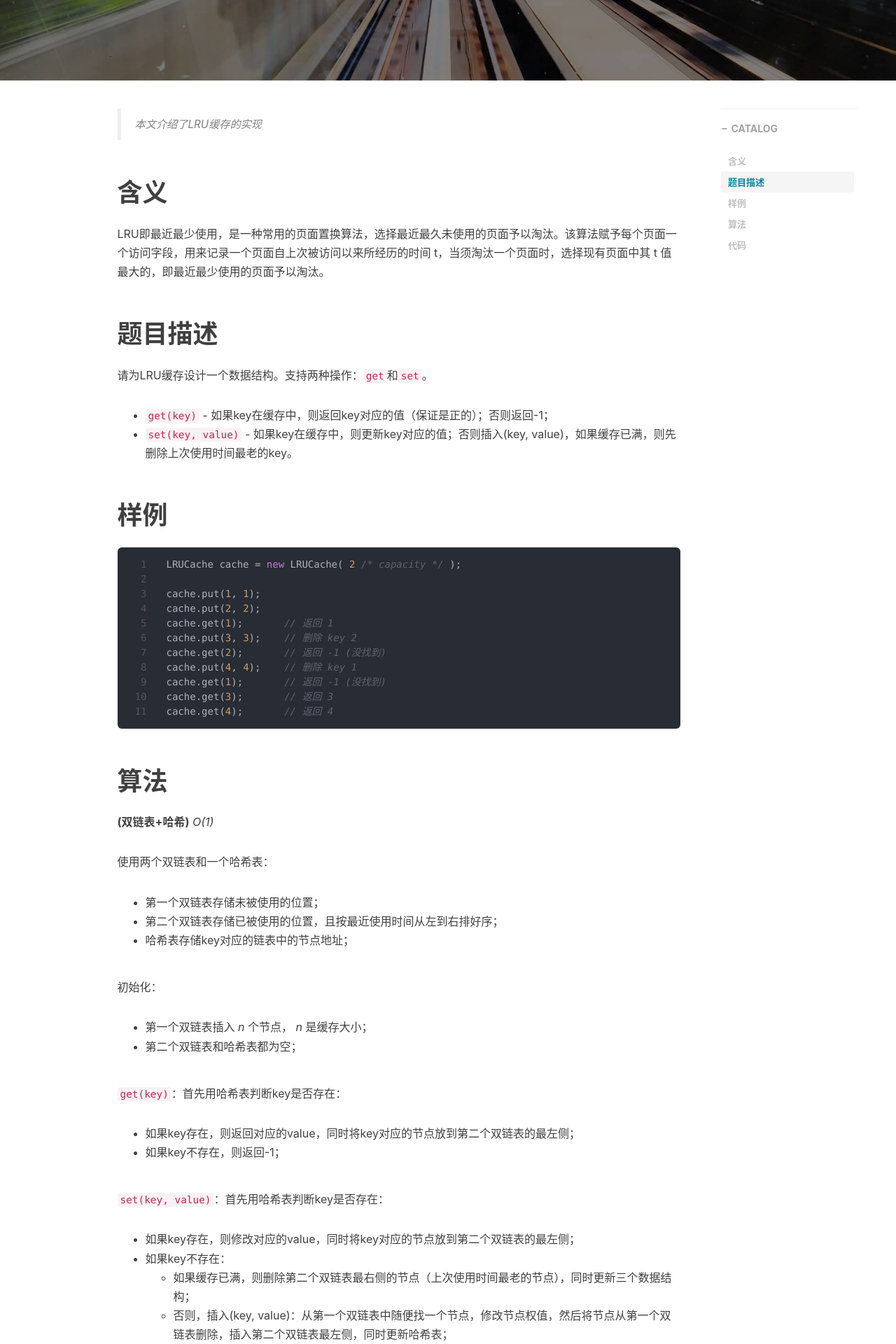
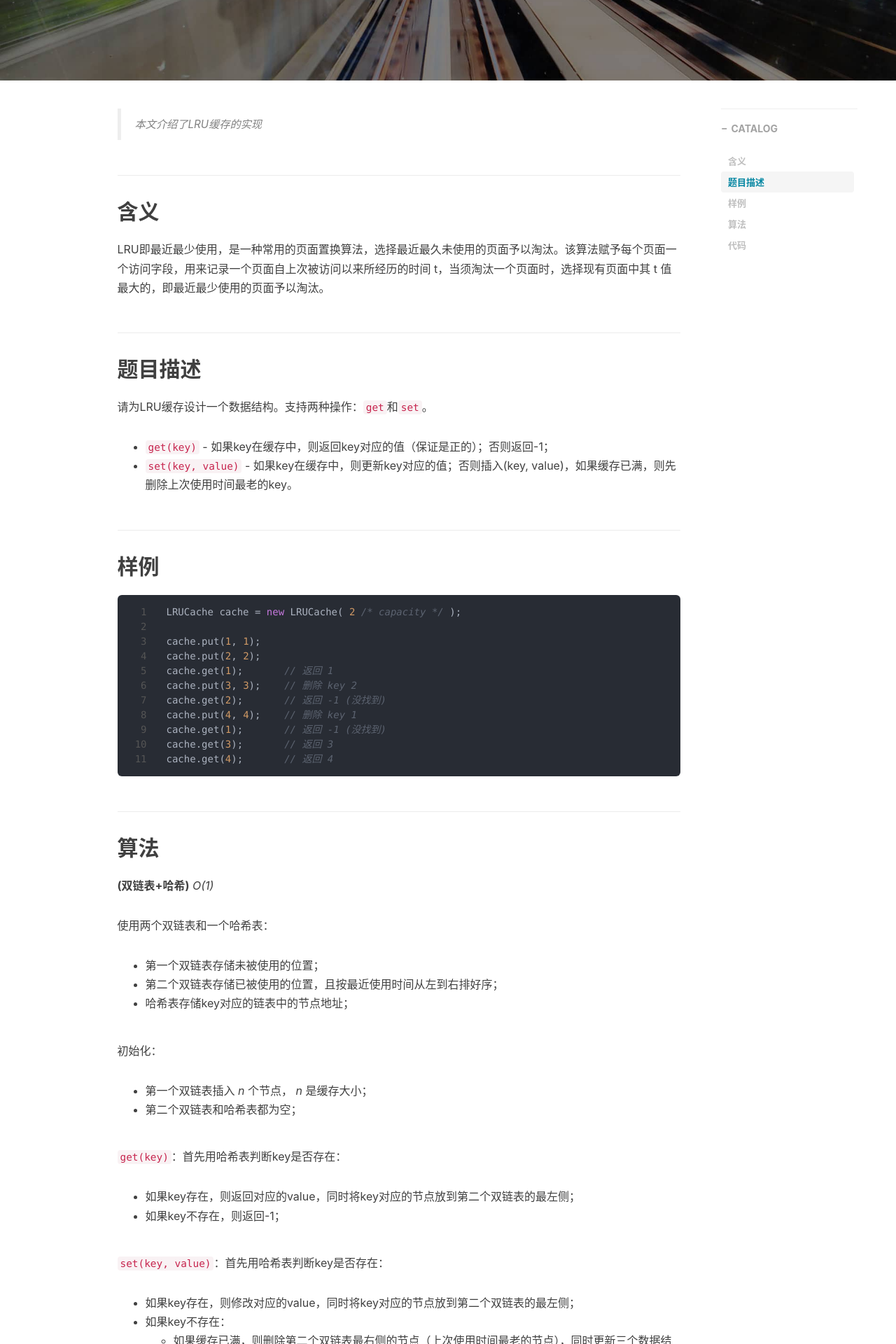
Before and after one commit to ma-nual/ma-nual.github.io, a Jekyll site: the page built from _posts/2021-1-9-LRU缓存.md, in a window 1280 px wide. Shown: the part 408-2328 px from the top of the page at 70% size. Built offline with Jekyll 4.4.1, drawn with Linux system fonts in a browser that asks for light colours; nearby versions of some CDN libraries; comment, search, counter and statistics services are not loaded.

Commit message:
first commit

````diff
--- a/_posts/2021-1-9-LRU缓存.md
+++ b/_posts/2021-1-9-LRU缓存.md
@@ -13,18 +13,18 @@
 
 > 本文介绍了LRU缓存的实现
 
-# 含义
+## 含义
 
 LRU即最近最少使用，是一种常用的页面置换算法，选择最近最久未使用的页面予以淘汰。该算法赋予每个页面一个访问字段，用来记录一个页面自上次被访问以来所经历的时间 t，当须淘汰一个页面时，选择现有页面中其 t 值最大的，即最近最少使用的页面予以淘汰。
 
-# 题目描述
+## 题目描述
 
 请为LRU缓存设计一个数据结构。支持两种操作：`get`和`set`。
 
 - `get(key)` - 如果key在缓存中，则返回key对应的值（保证是正的）；否则返回-1；
 - `set(key, value)` - 如果key在缓存中，则更新key对应的值；否则插入(key, value)，如果缓存已满，则先删除上次使用时间最老的key。
 
-# 样例
+## 样例
 
 ```c++
 LRUCache cache = new LRUCache( 2 /* capacity */ );
@@ -40,7 +40,7 @@
 cache.get(4);       // 返回 4
 ```
 
-# 算法
+## 算法
 
 **(双链表+哈希)** *O(1)*
 
@@ -69,7 +69,7 @@
 
 时间复杂度分析：双链表和哈希表的增删改查操作的时间复杂度都是 *O(1)* ，所以`get`和`set`操作的时间复杂度也都是 *O(1)* 。
 
-# 代码
+## 代码
 
 ```c++
 class LRUCache {
````
Also changed, not shown: _posts/2020-12-23-在浏览器中输入www.baidu.com发生了什么.md (+0 -2 lines).
